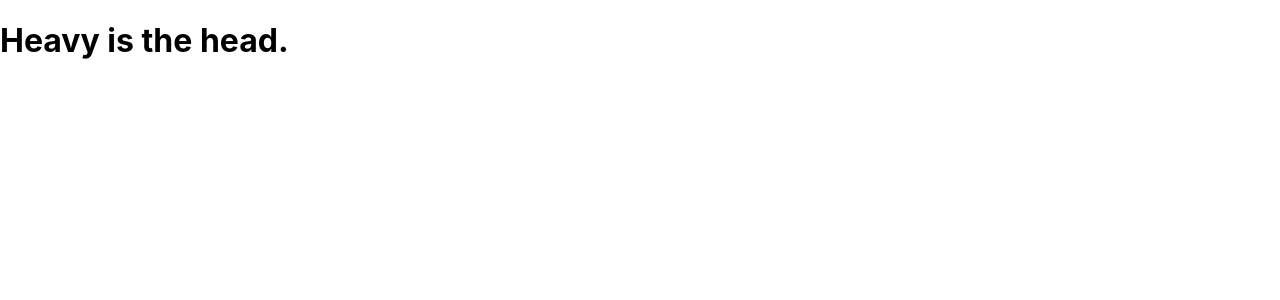
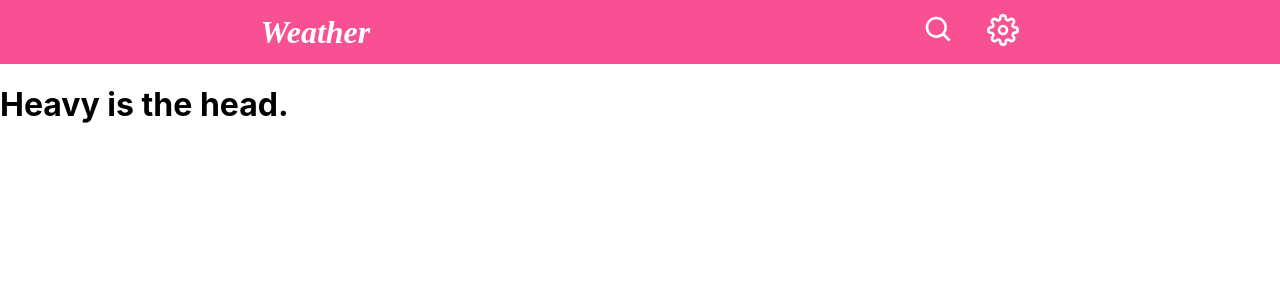
Before and after one commit to Booze33/weather-react, a React (Create React App) app: page / in a window 1280 px wide. Shown: the top 300 px of the page. Built offline with nearby package versions, Linux system fonts and the light colour scheme.

Commit message:
Added Header

```diff
--- a/package.json
+++ b/package.json
@@ -8,6 +8,7 @@
     "@testing-library/user-event": "^13.5.0",
     "react": "^18.2.0",
     "react-dom": "^18.2.0",
+    "react-icons": "^4.8.0",
     "react-redux": "^8.0.5",
     "react-scripts": "5.0.1",
     "redux": "^4.2.1",
--- a/src/App.js
+++ b/src/App.js
@@ -1,6 +1,11 @@
+import Nav from './components/navigation/Nav';
+
 function App() {
   return (
-    <h1>Heavy is the head.</h1>
+    <body>
+      <Nav />
+      <h1>Heavy is the head.</h1>
+    </body>
   );
 }
 
--- /dev/null
+++ b/src/components/navigation/Nav.css
@@ -0,0 +1,24 @@
+header {
+  margin-top: 0;
+  width: 100vw;
+  height: 4rem;
+  display: flex;
+  justify-content: space-around;
+  align-items: center;
+  background-color: #f85092;
+  color: #fff;
+}
+
+.h1 {
+  font-family: cursive;
+  font-style: italic;
+}
+
+nav {
+  display: flex;
+}
+
+.icon {
+  margin-left: 2rem;
+  font-size: 2rem;
+}
--- /dev/null
+++ b/src/components/navigation/Nav.js
@@ -0,0 +1,22 @@
+import React from 'react';
+import { BiSearch } from 'react-icons/bi';
+import { FiSettings } from 'react-icons/fi';
+import './Nav.css';
+
+function Nav() {
+  return (
+    <header>
+      <h1 className="h1">Weather</h1>
+      <nav>
+        <div>
+          <BiSearch className="icon" />
+        </div>
+        <div>
+          <FiSettings className="icon" />
+        </div>
+      </nav>
+    </header>
+  );
+}
+
+export default Nav;
```
Also changed, not shown: 1 other file (tests, documents, lock files or other folders).
